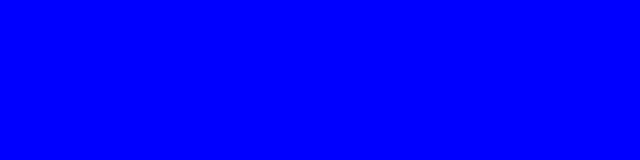
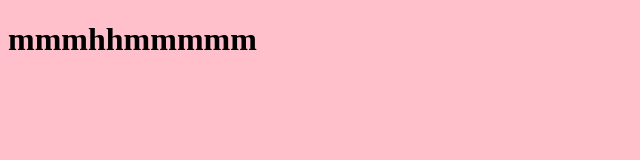
Before and after one commit to delaneyclark/sample-testing-1-2-3, a plain HTML site: page index.html in a window 1280 px wide. Shown: the whole page, without its empty margins (0-640 px from the left). Drawn offline with nearby package versions, Linux system fonts and the light colour scheme.

Commit message:
mhm style

```diff
--- a/index.html
+++ b/index.html
@@ -8,5 +8,6 @@
 	</head>
 
 	<body>
+			<h1>mmmhhmmmmm</h1>
 	</body>
 </html>
--- a/style.css
+++ b/style.css
@@ -1,3 +1,3 @@
 html {
-	background-color: blue;
+	background-color: pink;
 }
```
